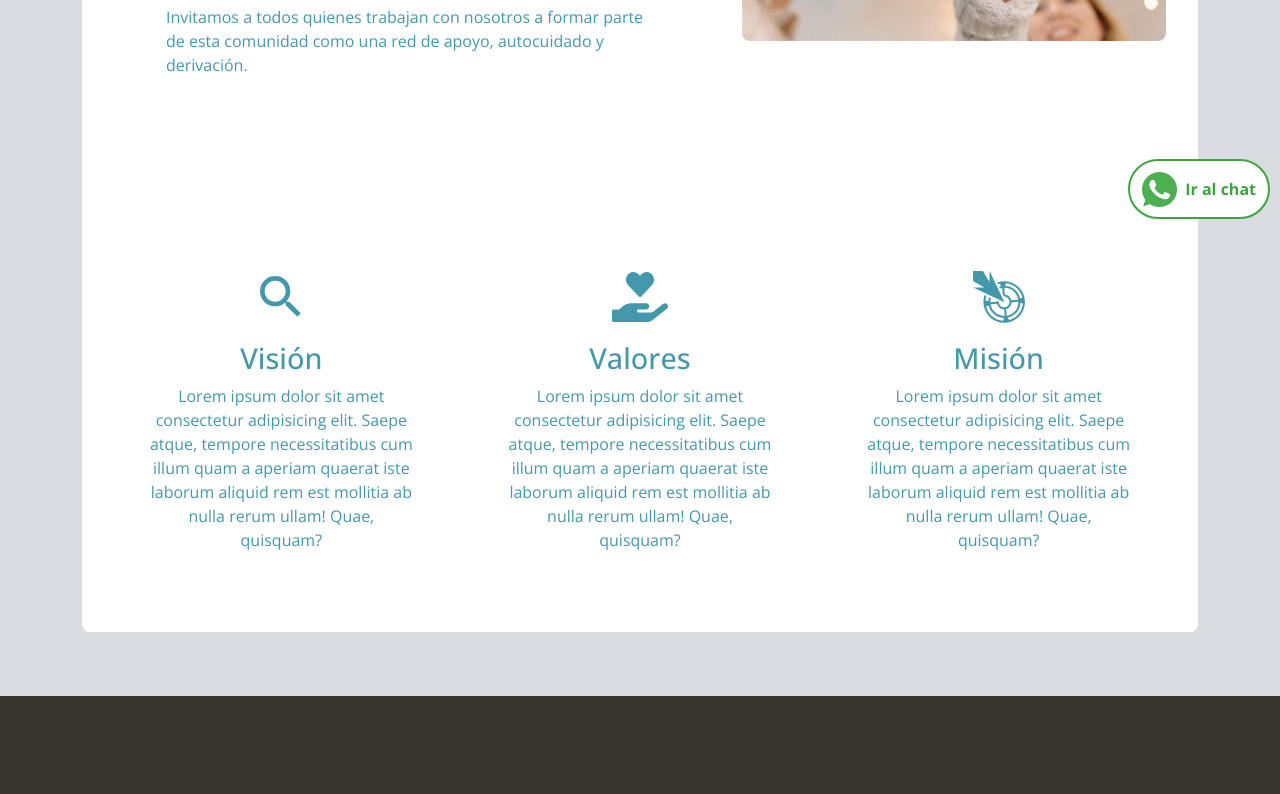
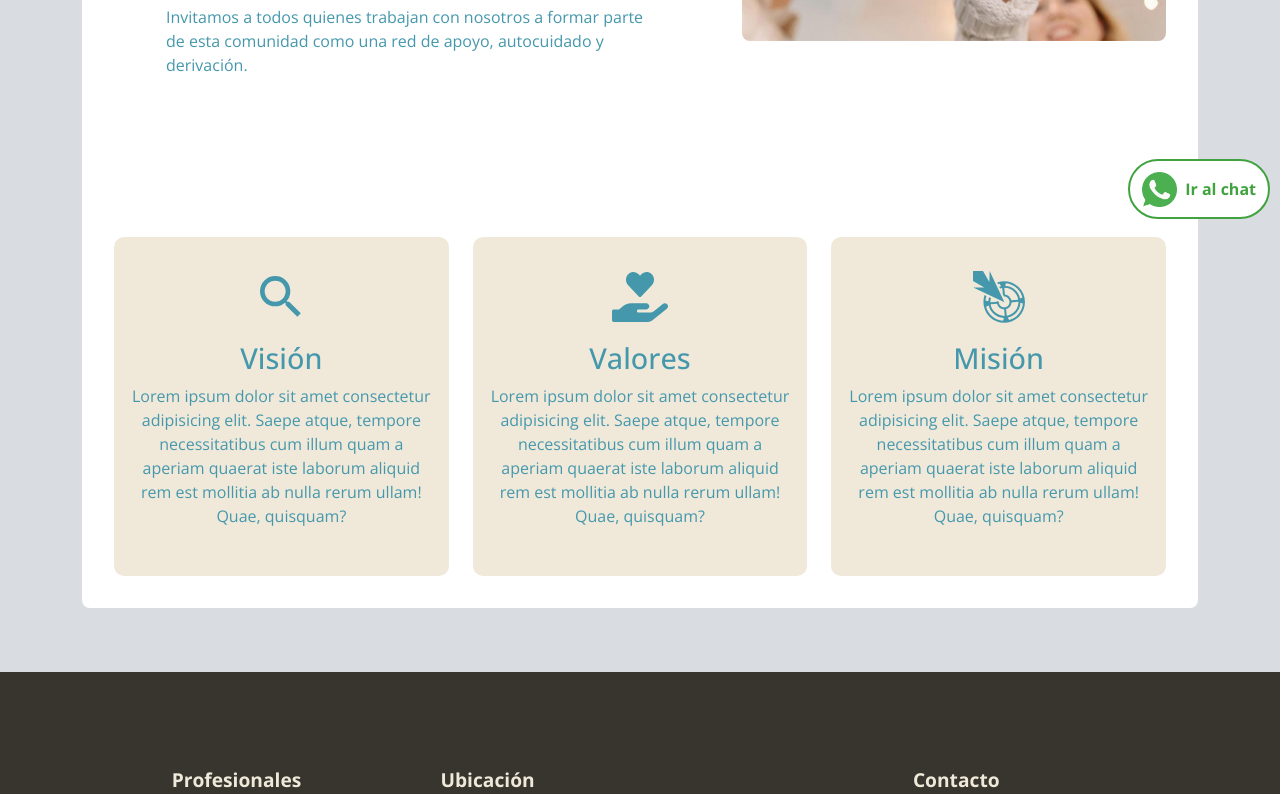
Before and after one commit to ssalinascalibar/espacio-box-noLogin, a React (Vite) app: page /nosotros in a window 1280 px wide. Shown: the part 561-1355 px from the top of the page. Built offline with nearby package versions, Linux system fonts and the light colour scheme.

Commit message:
add background color to values card in about.jsx

```diff
--- a/src/features/about/About.jsx
+++ b/src/features/about/About.jsx
@@ -37,7 +37,7 @@ export default function About() {
               </Col>
               <Col lg={5}>
                 <div className="fluid-image">
-                <Image src="/assets/img/about.jpg" fluid />
+                  <Image src="/assets/img/about.jpg" fluid />
                 </div>
               </Col>
             </Row>
--- a/src/features/about/about.css
+++ b/src/features/about/about.css
@@ -1,11 +1,12 @@
 .values-about {
-  /* background-color: var(--background-tertiary-color); */
+  background-color: var(--background-tertiary-color);
   padding: 1rem;
   margin-top: 1rem;
   display: flex;
   flex-direction: column;
   align-items: center;
   text-align: center;
+  border-radius: 10px;
 }
 
 .values-about h5 {
@@ -24,7 +25,7 @@
 @media screen and (min-width: 992px) {
 
   .values-about {
-    padding: 2rem;
+    padding: 2rem 1rem;
     margin-top: 5rem;
   }
 
```
